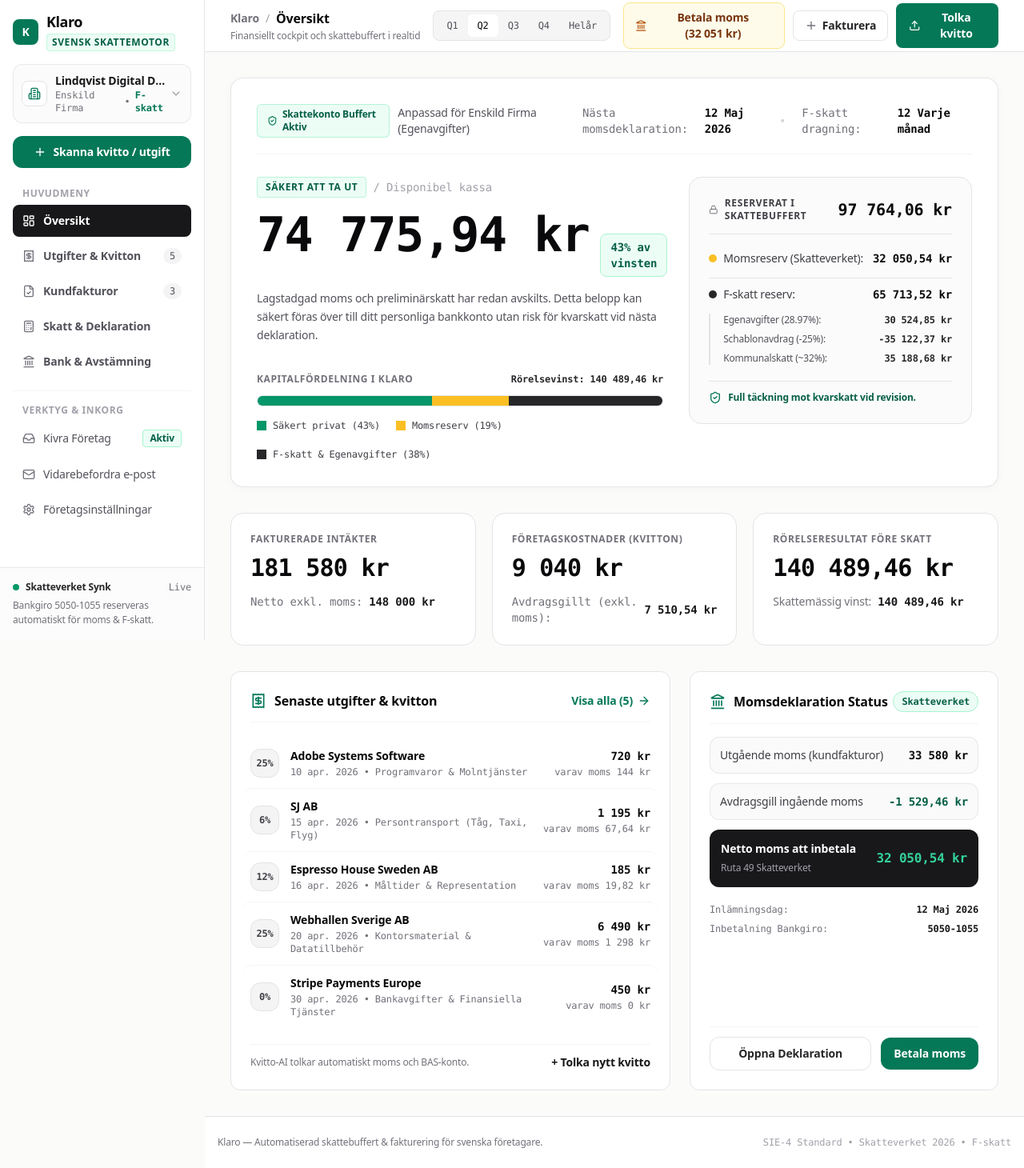
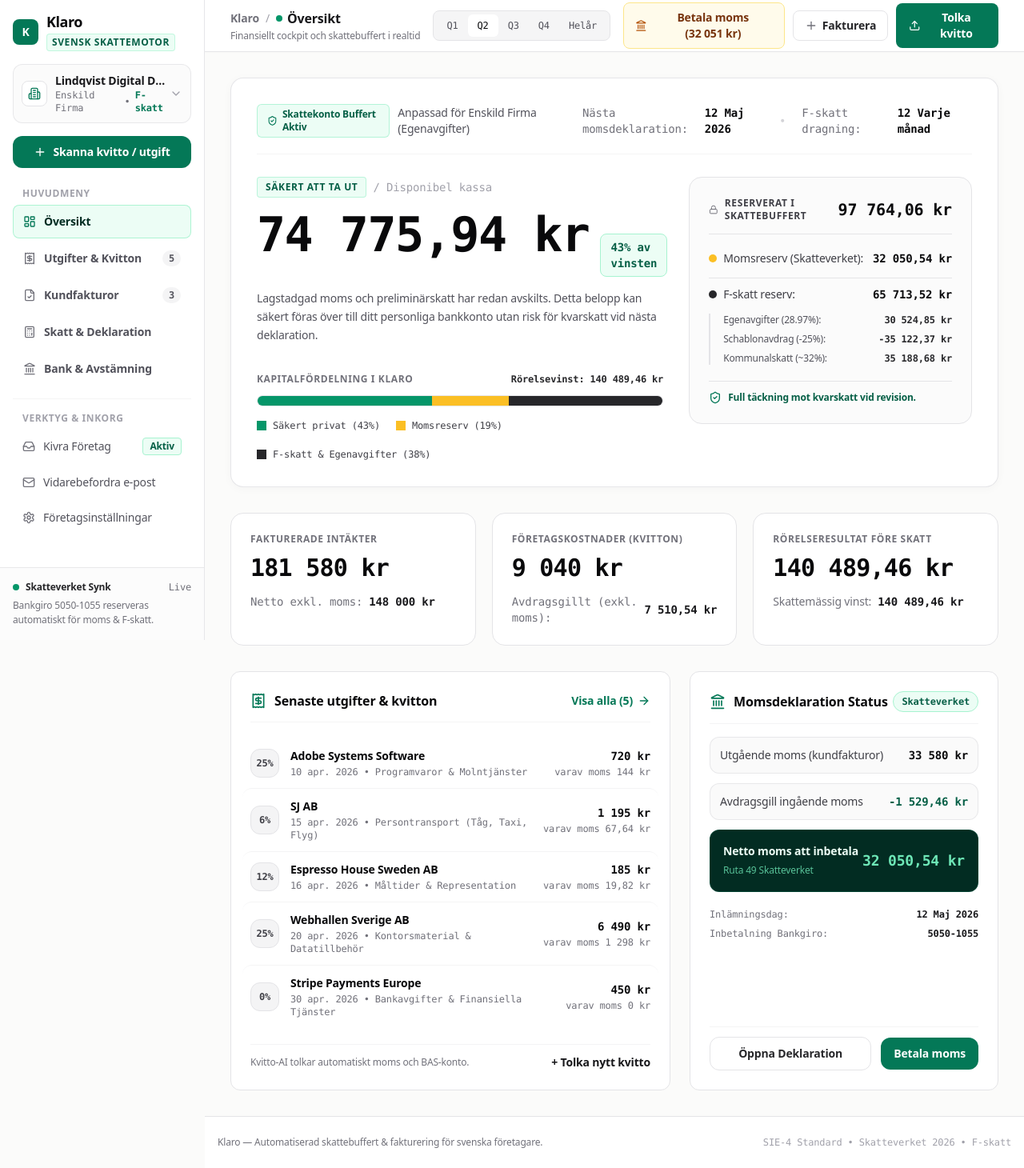
Before and after one commit to mohakay73/Klaro, a Next.js app: page / in a window 1280 px wide. Shown: the whole page at 80% size. Built offline with nearby package versions, Linux system fonts and the light colour scheme; no server answers.

Commit message:
feat(ui): soften harsh solid blacks with Nordic Emerald and pine accents

```diff
--- a/src/components/dashboard/Header.tsx
+++ b/src/components/dashboard/Header.tsx
@@ -85,7 +85,10 @@ export function Header({
             <div className="flex items-center gap-2 text-sm text-zinc-400">
               <span className="font-semibold text-zinc-500">Klaro</span>
               <span>/</span>
-              <span className="font-bold text-zinc-950 text-base">{currentViewMeta.title}</span>
+              <div className="flex items-center gap-1.5">
+                <span className="w-2 h-2 rounded-full bg-emerald-600 shrink-0" />
+                <span className="font-bold text-zinc-900 text-base">{currentViewMeta.title}</span>
+              </div>
             </div>
             <p className="hidden md:block text-xs text-zinc-500 font-normal truncate max-w-sm mt-0.5">
               {currentViewMeta.subtitle}
--- a/src/components/dashboard/OverviewView.tsx
+++ b/src/components/dashboard/OverviewView.tsx
@@ -148,12 +148,12 @@ export function OverviewView({
                 </span>
               </div>
 
-              <div className="flex justify-between items-center p-3.5 rounded-xl bg-zinc-900 text-white shadow-xs">
+              <div className="flex justify-between items-center p-4 rounded-xl bg-emerald-950 text-white shadow-xs border border-emerald-800/40">
                 <div>
-                  <span className="font-bold text-sm block">Netto moms att inbetala</span>
-                  <span className="text-xs text-zinc-400">Ruta 49 Skatteverket</span>
+                  <span className="font-bold text-sm block text-emerald-50">Netto moms att inbetala</span>
+                  <span className="text-xs text-emerald-300/80">Ruta 49 Skatteverket</span>
                 </div>
-                <span className="font-mono font-black text-base text-emerald-400 tabular-nums">
+                <span className="font-mono font-black text-lg text-emerald-300 tabular-nums">
                   {formatSEK(moms.netMoms)}
                 </span>
               </div>
--- a/src/components/dashboard/Sidebar.tsx
+++ b/src/components/dashboard/Sidebar.tsx
@@ -274,19 +274,19 @@ export function Sidebar({
                   onClick={() => handleNavClick(item.id)}
                   className={`w-full flex items-center justify-between px-3 py-2.5 rounded-lg text-sm font-semibold transition ${
                     isActive
-                      ? 'bg-zinc-900 text-white shadow-xs'
-                      : 'text-zinc-600 hover:text-zinc-950 hover:bg-zinc-100/80'
+                      ? 'bg-emerald-50 text-emerald-950 border border-emerald-200/90 shadow-2xs font-bold'
+                      : 'text-zinc-600 hover:text-zinc-950 hover:bg-zinc-100/80 border border-transparent'
                   }`}
                 >
                   <div className="flex items-center gap-2.5">
-                    <Icon className={`w-4 h-4 ${isActive ? 'text-white' : 'text-zinc-500'}`} />
+                    <Icon className={`w-4 h-4 ${isActive ? 'text-emerald-700' : 'text-zinc-500'}`} />
                     <span>{item.label}</span>
                   </div>
                   {item.badge !== undefined && (
                     <span
-                      className={`text-xs font-mono font-medium px-2 py-0.5 rounded-full ${
+                      className={`text-xs font-mono font-bold px-2 py-0.5 rounded-full ${
                         isActive
-                          ? 'bg-zinc-800 text-zinc-300'
+                          ? 'bg-emerald-100 text-emerald-800'
                           : 'bg-zinc-100 text-zinc-600'
                       }`}
                     >
--- a/src/components/dashboard/TaxSimulatorWidget.tsx
+++ b/src/components/dashboard/TaxSimulatorWidget.tsx
@@ -159,7 +159,7 @@ export function TaxSimulatorWidget({
                 onClick={() => setAdditionalRevenue(val)}
                 className={`px-2.5 py-1 rounded-md text-xs font-mono border transition ${
                   additionalRevenue === val
-                    ? 'bg-zinc-900 text-white border-zinc-900 font-bold'
+                    ? 'bg-emerald-700 text-white border-emerald-700 font-bold'
                     : 'bg-white border-zinc-200 text-zinc-700 hover:bg-zinc-100'
                 }`}
               >
@@ -200,7 +200,7 @@ export function TaxSimulatorWidget({
                   onClick={() => setAdditionalExpense(val)}
                   className={`px-2.5 py-1 rounded-md text-xs font-mono border transition ${
                     additionalExpense === val
-                      ? 'bg-zinc-900 text-white border-zinc-900 font-bold'
+                      ? 'bg-emerald-700 text-white border-emerald-700 font-bold'
                       : 'bg-white border-zinc-200 text-zinc-700 hover:bg-zinc-100'
                   }`}
                 >
```
